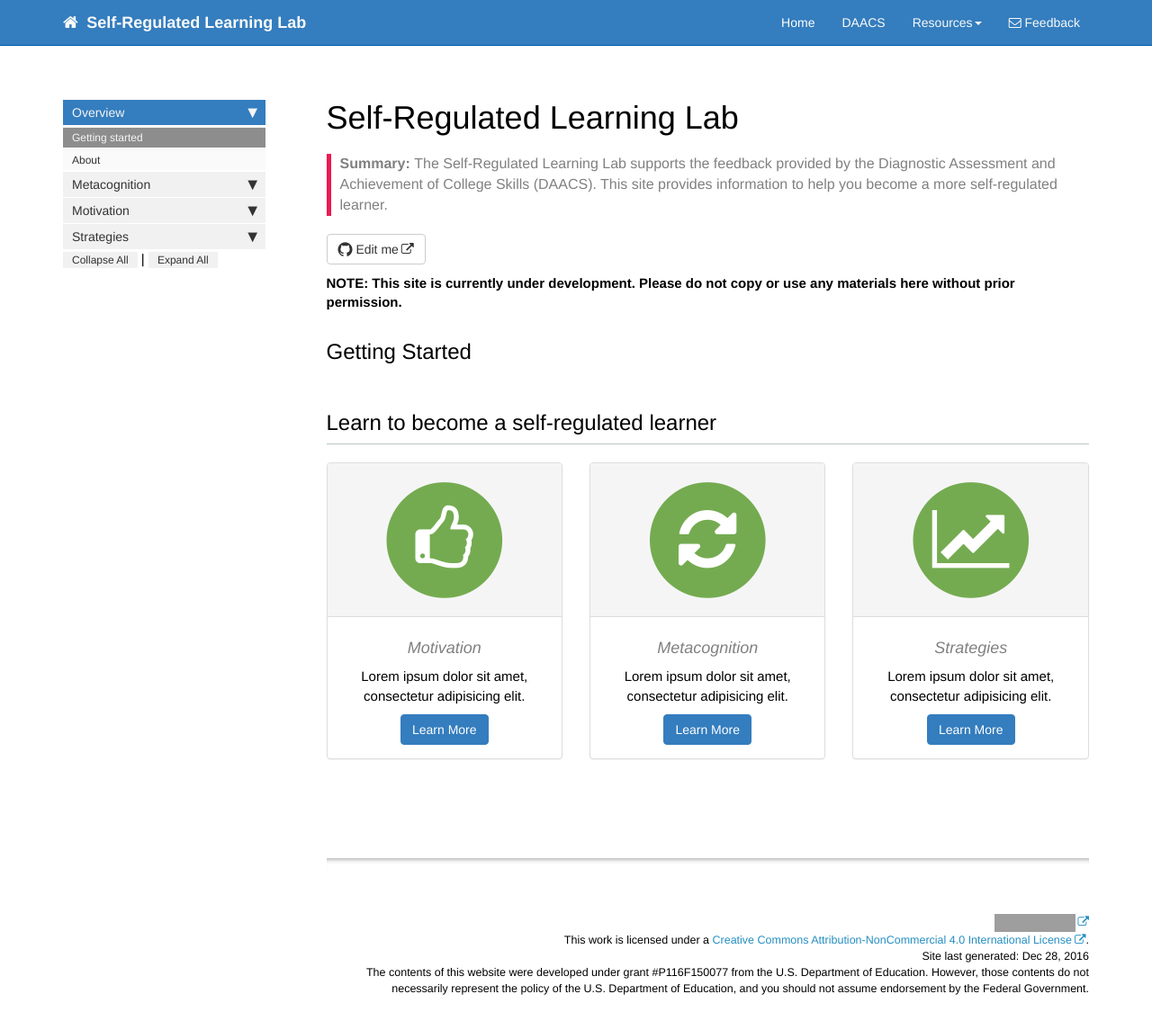
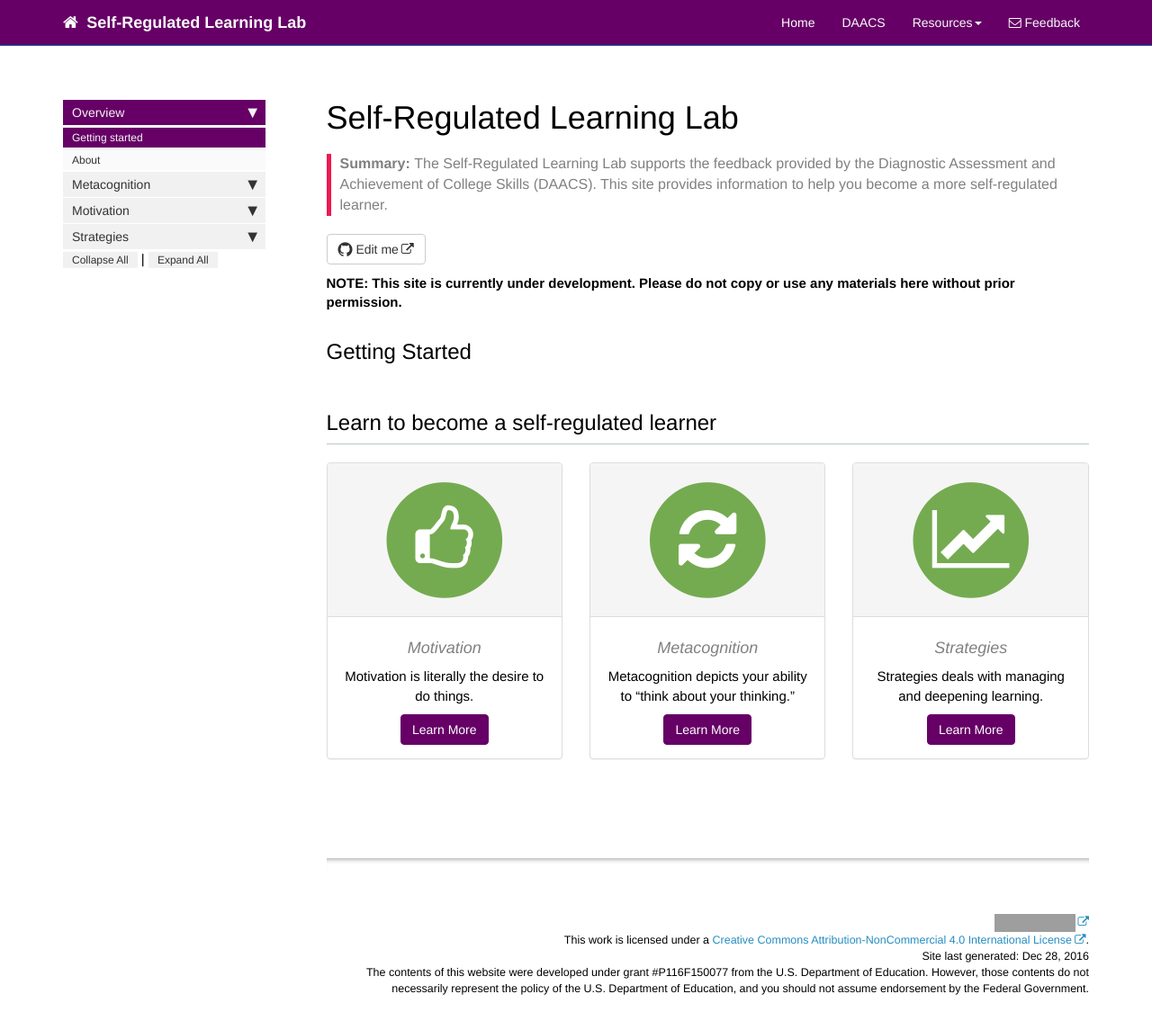
Before and after one commit to handrade11/SRL, a Jekyll site: the page built from docs/index.md, in a window 1280 px wide and 1158 px high. Shown: the top 1145 px of the window at 90% size. Built offline with Jekyll 4.4.1, drawn with Linux system fonts in a browser that asks for light colours; nearby versions of some CDN libraries; comment, search, counter and statistics services are not loaded; grey boxes are pictures that could not be loaded.

Commit message:
Updated colors.

```diff
--- a/docs/_includes/head.html
+++ b/docs/_includes/head.html
@@ -12,7 +12,7 @@
 <link rel="stylesheet" href="{{ "css/modern-business.css" }}">
 <link rel="stylesheet" href="{{ "css/lavish-bootstrap.css" }}">
 <link rel="stylesheet" href="{{ "css/customstyles.css" }}">
-<link rel="stylesheet" href="{{ "css/theme-blue.css" }}">
+<link rel="stylesheet" href="{{ "css/theme-ec.css" }}">
 
 <script src="https://cdnjs.cloudflare.com/ajax/libs/jquery/2.1.4/jquery.min.js"></script>
 <script src="https://cdnjs.cloudflare.com/ajax/libs/jquery-cookie/1.4.1/jquery.cookie.min.js"></script>
--- a/docs/css/customstyles.css
+++ b/docs/css/customstyles.css
@@ -374,7 +374,7 @@ a.accordion-toggle, a.accordion-collapsed {
 }
 
 .nav a:hover, .nav li.active > a {
-    background-color: #8D8D8D;
+    background-color: #660066;
     color: #f5f5f5;
 }
 
@@ -420,7 +420,7 @@ ul#mysidebar {
 }
 
 .nav li a:hover {
-    background-color: #8D8D8D;
+    background-color: #660066;
 }
 
 .nav ul li a {
--- /dev/null
+++ b/docs/css/theme-ec.css
@@ -0,0 +1,103 @@
+.summary {
+    color: #808080;
+    border-left: 5px solid #ED1951;
+    font-size:16px;
+}
+
+
+h3 {color: #ED1951; }
+h4 {color: #808080; }
+
+.nav-tabs > li.active > a, .nav-tabs > li.active > a:hover, .nav-tabs > li.active > a:focus {
+    background-color: #660066;
+    color: white;
+}
+
+.nav > li.active > a {
+    background-color: #660066;
+}
+
+.nav > li > a:hover {
+    background-color: #660066;
+}
+
+div.navbar-collapse .dropdown-menu > li > a:hover {
+    background-color: #660066;
+}
+
+.nav li.thirdlevel > a {
+    background-color: #FAFAFA !important;
+    color: #660066;
+    font-weight: bold;
+}
+
+a[data-toggle="tooltip"] {
+    color: #649345;
+    font-style: italic;
+    cursor: default;
+}
+
+.navbar-inverse {
+    background-color: #660066;
+    border-color: #015CAE;
+}
+
+.navbar-inverse .navbar-nav > .open > a, .navbar-inverse .navbar-nav > .open > a:hover, .navbar-inverse .navbar-nav > .open > a:focus {
+    color: #015CAE;
+}
+
+.navbar-inverse .navbar-nav > .open > a, .navbar-inverse .navbar-nav > .open > a:hover, .navbar-inverse .navbar-nav > .open > a:focus {
+    background-color: #015CAE;
+    color: #ffffff;
+}
+
+/* not sure if using this ...*/
+.navbar-inverse .navbar-collapse, .navbar-inverse .navbar-form {
+    border-color: #660066 !important;
+}
+
+.btn-primary {
+    color: #ffffff;
+    background-color: #660066;
+    border-color: #660066;
+}
+
+.navbar-inverse .navbar-nav > .active > a, .navbar-inverse .navbar-nav > .active > a:hover, .navbar-inverse .navbar-nav > .active > a:focus {
+    background-color: #660066;
+}
+
+.btn-primary:hover,
+.btn-primary:focus,
+.btn-primary:active,
+.btn-primary.active,
+.open .dropdown-toggle.btn-primary {
+    background-color: #660066;
+    border-color: #660066;
+}
+
+.printTitle {
+    color: #015CAE !important;
+}
+
+body.print h1 {color: #015CAE !important; font-size:28px !important;}
+body.print h2 {color: #595959 !important; font-size:20px !important;}
+body.print h3 {color: #E50E51 !important; font-size:14px !important;}
+body.print h4 {color: #679DCE !important; font-size:14px; font-style: italic !important;}
+
+.anchorjs-link:hover {
+    color: #216f9b;
+}
+
+div.sidebarTitle {
+    color: #015CAE;
+}
+
+li.sidebarTitle {
+    margin-top:40px;
+    font-weight:normal;
+    font-size:130%;
+    color: #ED1951;
+    margin-bottom:10px;
+    margin-left: 5px;
+
+}
--- a/docs/index.md
+++ b/docs/index.md
@@ -29,7 +29,7 @@ summary: The Self-Regulated Learning Lab supports the feedback provided by the D
                  </div>
                  <div class="panel-body">
                      <h4>Motivation</h4>
-                     <p>Lorem ipsum dolor sit amet, consectetur adipisicing elit.</p>
+                     <p>Motivation is literally the desire to do things.</p>
                      <a href="motivation_overview.html" class="btn btn-primary">Learn More</a>
                  </div>
              </div>
@@ -44,7 +44,7 @@ summary: The Self-Regulated Learning Lab supports the feedback provided by the D
                  </div>
                  <div class="panel-body">
                      <h4>Metacognition</h4>
-                     <p>Lorem ipsum dolor sit amet, consectetur adipisicing elit.</p>
+                     <p>Metacognition depicts your ability to “think about your thinking.”</p>
                      <a href="metacognition_overview.html" class="btn btn-primary">Learn More</a>
                  </div>
              </div>
@@ -59,7 +59,7 @@ summary: The Self-Regulated Learning Lab supports the feedback provided by the D
                  </div>
                  <div class="panel-body">
                      <h4>Strategies</h4>
-                     <p>Lorem ipsum dolor sit amet, consectetur adipisicing elit.</p>
+                     <p>Strategies deals with managing and deepening learning.</p>
                      <a href="strategies_overview.html" class="btn btn-primary">Learn More</a>
                  </div>
              </div>
```
Also changed, not shown: README.md.
